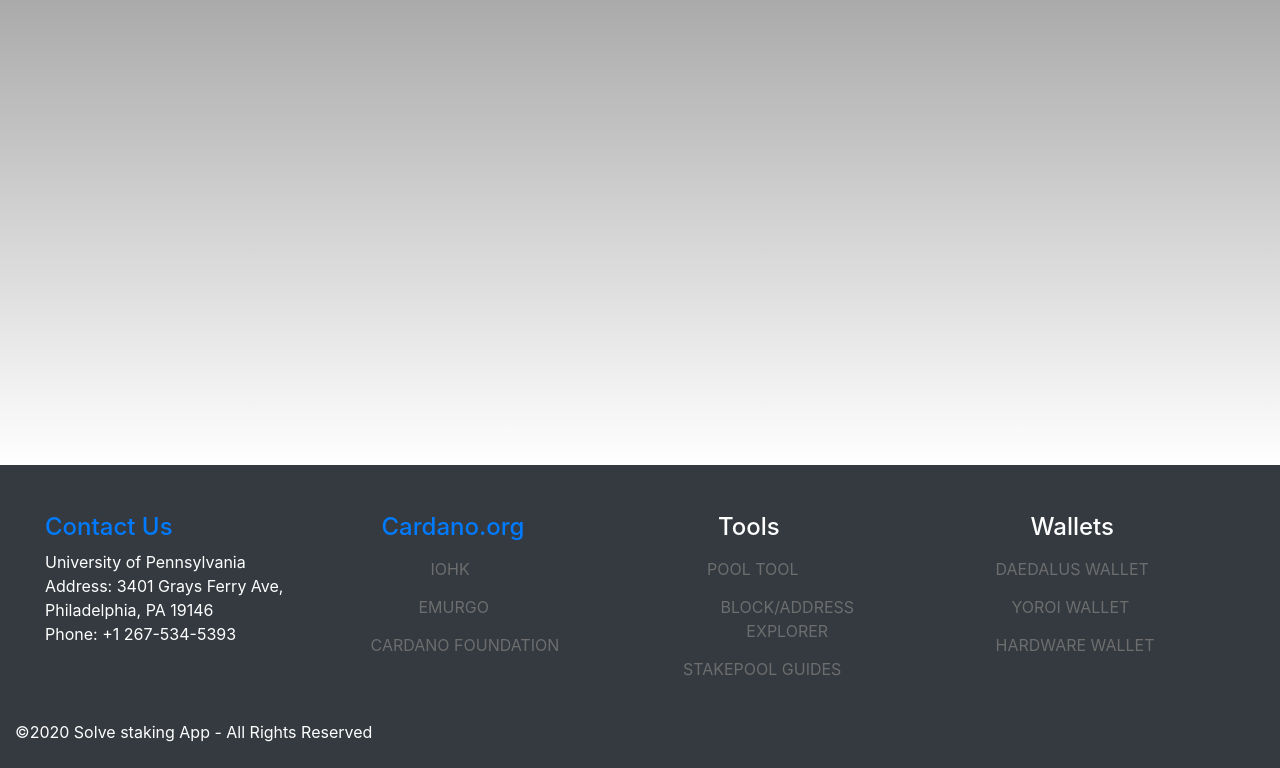
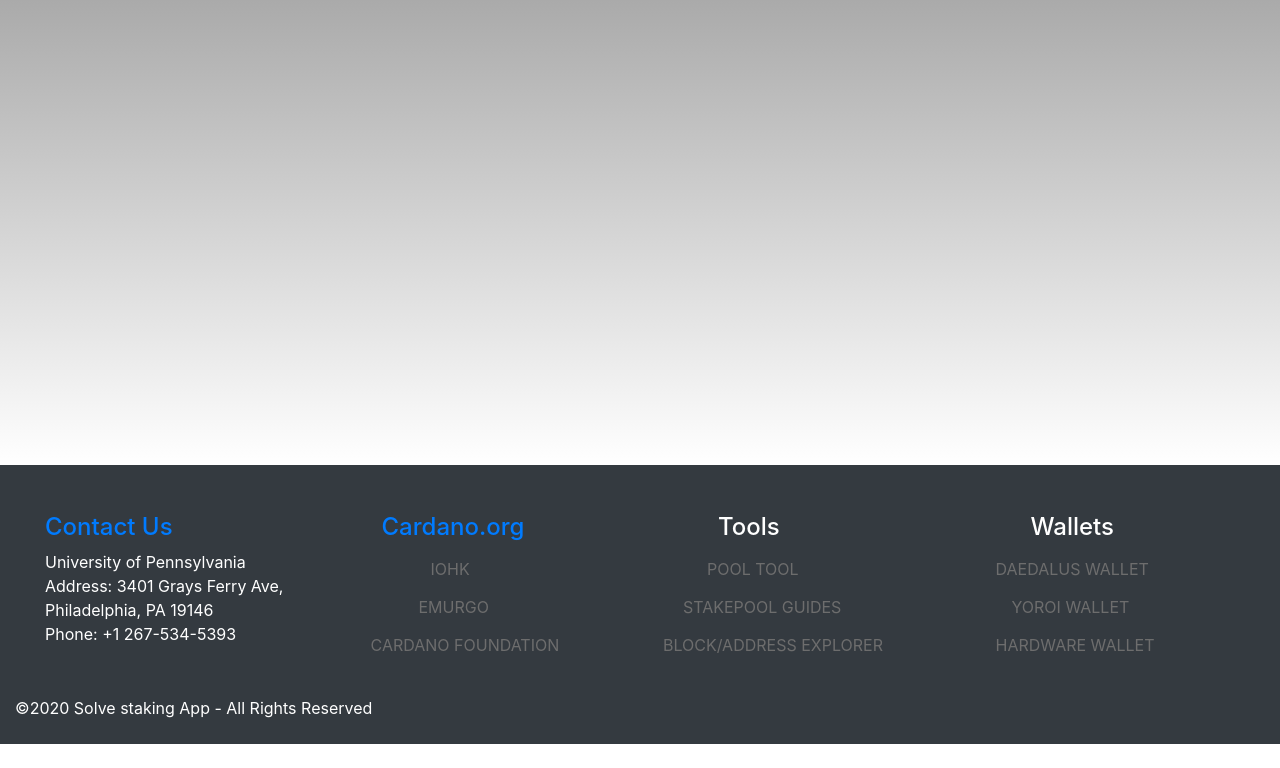
Before and after one commit to Shift4change/solveremake, a React (Create React App) app in the folder client/: page /treasury in a window 1280 px wide. Shown: the part 335-1103 px from the top of the page. After the commit the page ends 1079 px from the top, so only its background shows below. Built offline with nearby package versions, Linux system fonts and the light colour scheme.

Commit message:
blockx fix

```diff
--- a/client/src/components/layouts/Footer.js
+++ b/client/src/components/layouts/Footer.js
@@ -33,8 +33,10 @@ function Footer() {
                             <h4 className="ml-5">Tools</h4>
                             <ul className="list-unstyled">
                                 <li><a className="btn text-uppercase ml-4" target="_blank" rel="noopener noreferrer" href="https://pooltool.io/">Pool Tool</a></li>
-                                <li><a className="btn text-uppercase mr-5"  target="_blank" rel="noopener noreferrer" href="https://explorer.cardano.org/">Block/Address Explorer</a></li>
+
+
                                 <li><a className="btn btn-outline text-uppercase " target="_blank" rel="noopener noreferrer" href="https://guides.poapool.com/">Stakepool guides</a></li>
+                                <li><a id="blockx" className="btn text-uppercase " target="_blank" rel="noopener noreferrer" href="https://explorer.cardano.org/">Block/Address Explorer</a></li>
                                 {/* <li><a href="/">Lorem Lorem</a></li> */}
                             </ul>
                         </div>{/* Column 4    */}
@@ -92,7 +94,10 @@ ul li a{
 }
 ul li a:hover {
     color: var(--mainLightGrey)
+}#blockx{
+    margin-left: -20px;
 }
+
 @media(max-width: 760px) {
     .row{
         padding-left:60px;
```
